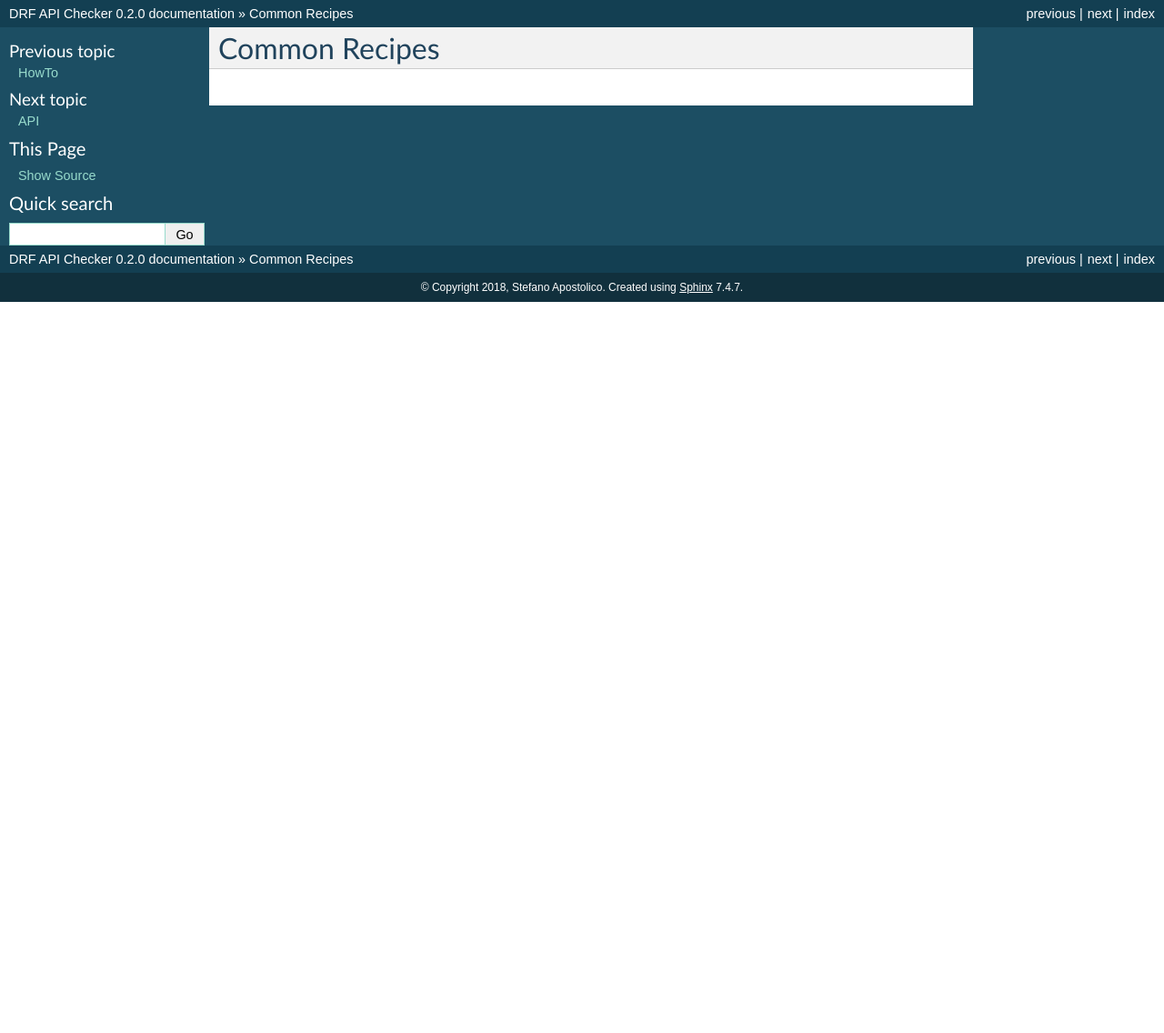
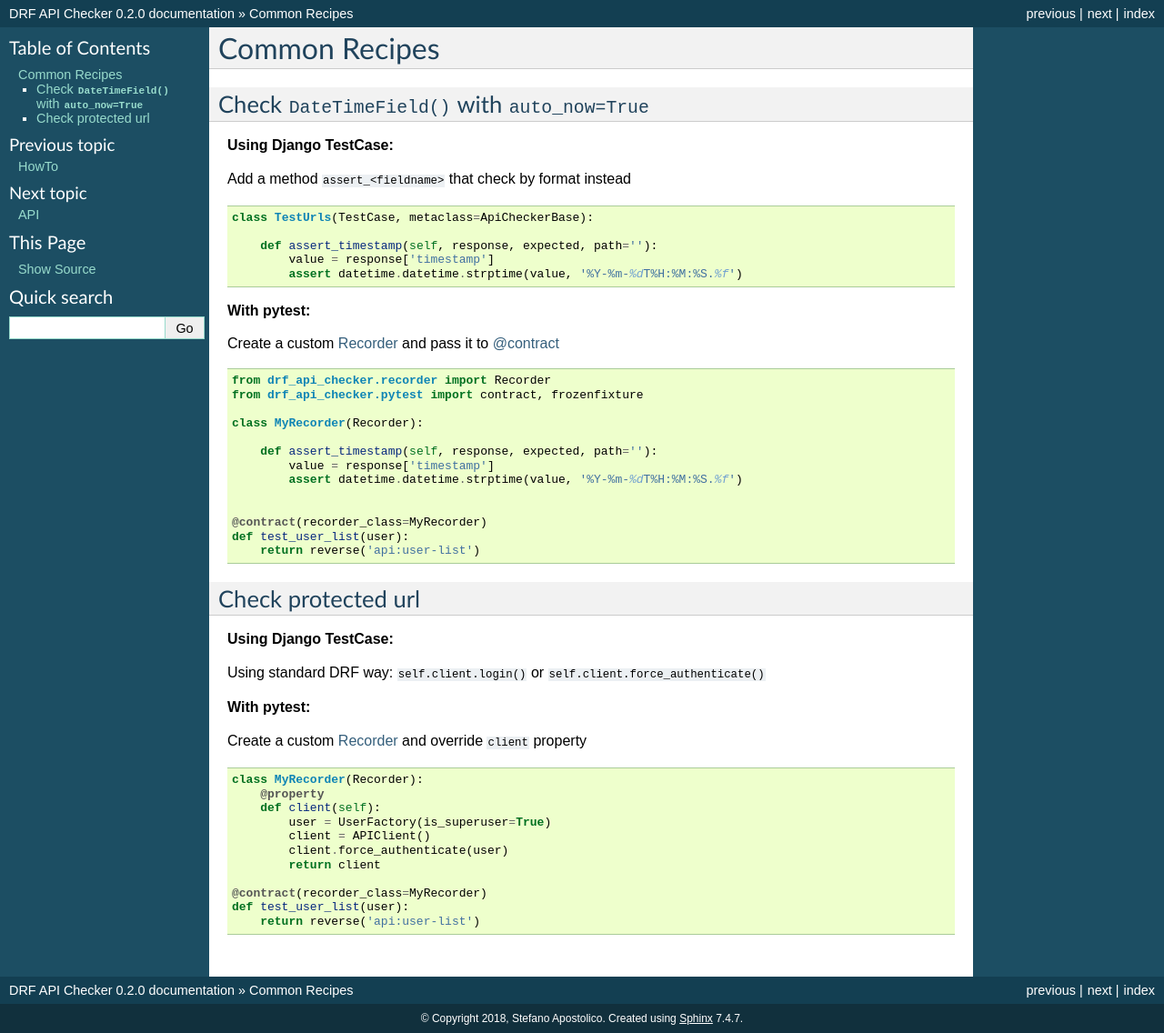
Before and after one commit to saxix/drf-api-checker, a Sphinx documentation site: the page built from docs/recipes.rst, in a window 1280 px wide. Shown: the whole page at 91% size. Built offline with Sphinx 7.4.7, drawn with Linux system fonts in a browser that asks for light colours; before the commit the page ends 900 px from its top, so only the background shows below that.

Commit message:
update deocs

```diff
--- a/docs/index.rst
+++ b/docs/index.rst
@@ -37,7 +37,7 @@ Contract violations can happen when:
 How it works:
 -------------
 
-First time the test has ran, the response and model instances are serialized and
+First time the test run, the response and model instances are serialized and
 saved on the disk; any further execution is checked against this first response.
 
 Test data are saved in the same directory where the test module lives,
--- a/docs/recipes.rst
+++ b/docs/recipes.rst
@@ -3,3 +3,68 @@
 
 Common Recipes
 ===============
+
+
+Check ``DateTimeField()`` with ``auto_now=True``
+----------------------------------------------
+
+**Using Django TestCase:**
+
+Add a method ``assert_<fieldname>`` that check by format instead
+
+.. code-block:: python
+
+    class TestUrls(TestCase, metaclass=ApiCheckerBase):
+
+        def assert_timestamp(self, response, expected, path=''):
+            value = response['timestamp']
+            assert datetime.datetime.strptime(value, '%Y-%m-%dT%H:%M:%S.%f')
+
+**With pytest:**
+
+
+Create a custom :ref:`Recorder` and pass it to :ref:`contract`
+
+
+.. code-block:: python
+
+    from drf_api_checker.recorder import Recorder
+    from drf_api_checker.pytest import contract, frozenfixture
+
+    class MyRecorder(Recorder):
+
+        def assert_timestamp(self, response, expected, path=''):
+            value = response['timestamp']
+            assert datetime.datetime.strptime(value, '%Y-%m-%dT%H:%M:%S.%f')
+
+
+    @contract(recorder_class=MyRecorder)
+    def test_user_list(user):
+        return reverse('api:user-list')
+
+
+Check protected url
+-------------------
+
+**Using Django TestCase:**
+
+Using standard DRF way: ``self.client.login()`` or ``self.client.force_authenticate()``
+
+**With pytest:**
+
+Create a custom :ref:`Recorder` and override ``client`` property
+
+
+.. code-block:: python
+
+    class MyRecorder(Recorder):
+        @property
+        def client(self):
+            user = UserFactory(is_superuser=True)
+            client = APIClient()
+            client.force_authenticate(user)
+            return client
+
+    @contract(recorder_class=MyRecorder)
+    def test_user_list(user):
+        return reverse('api:user-list')
```
Also changed, not shown: README.md (+1 -1 lines).
